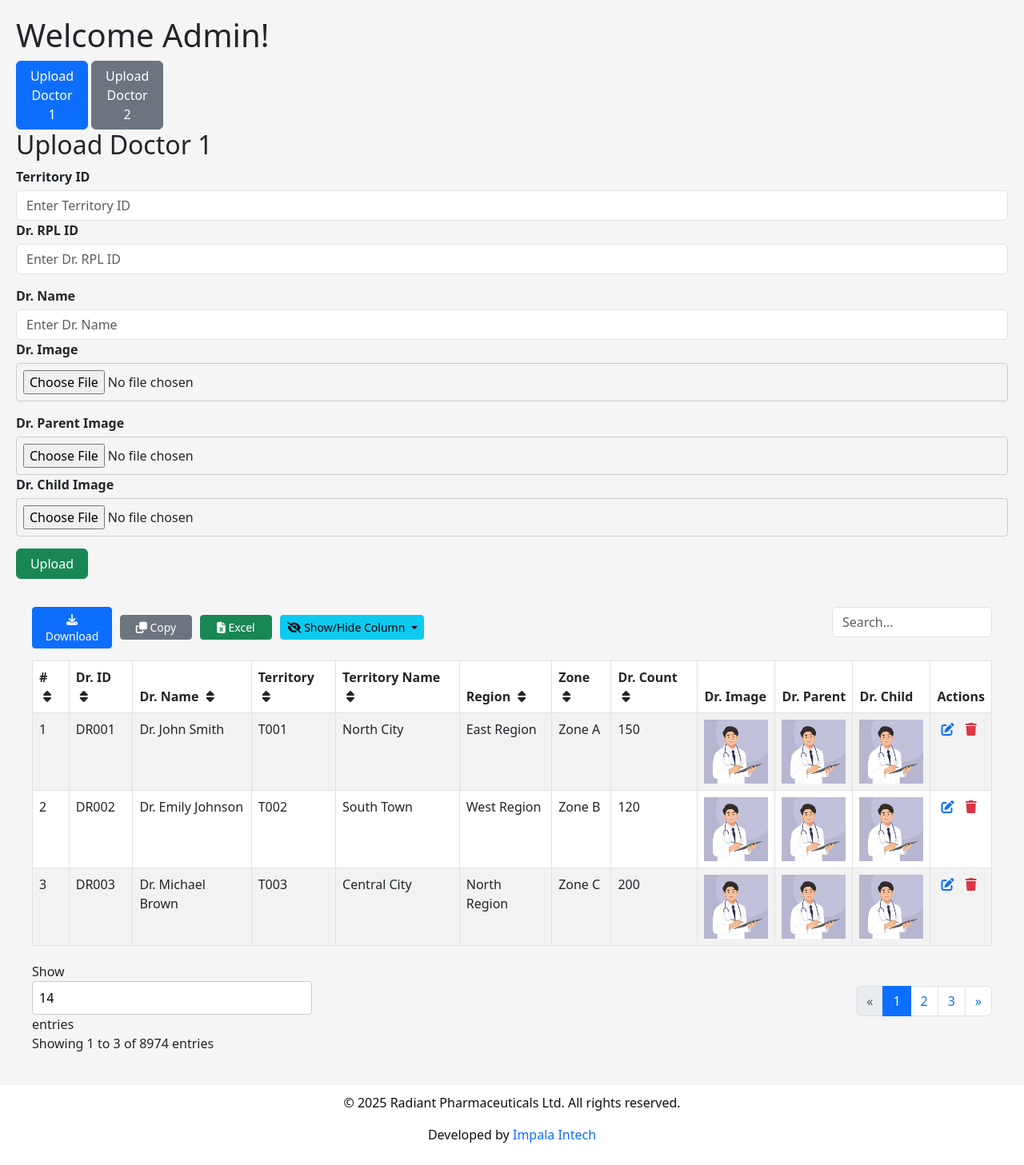
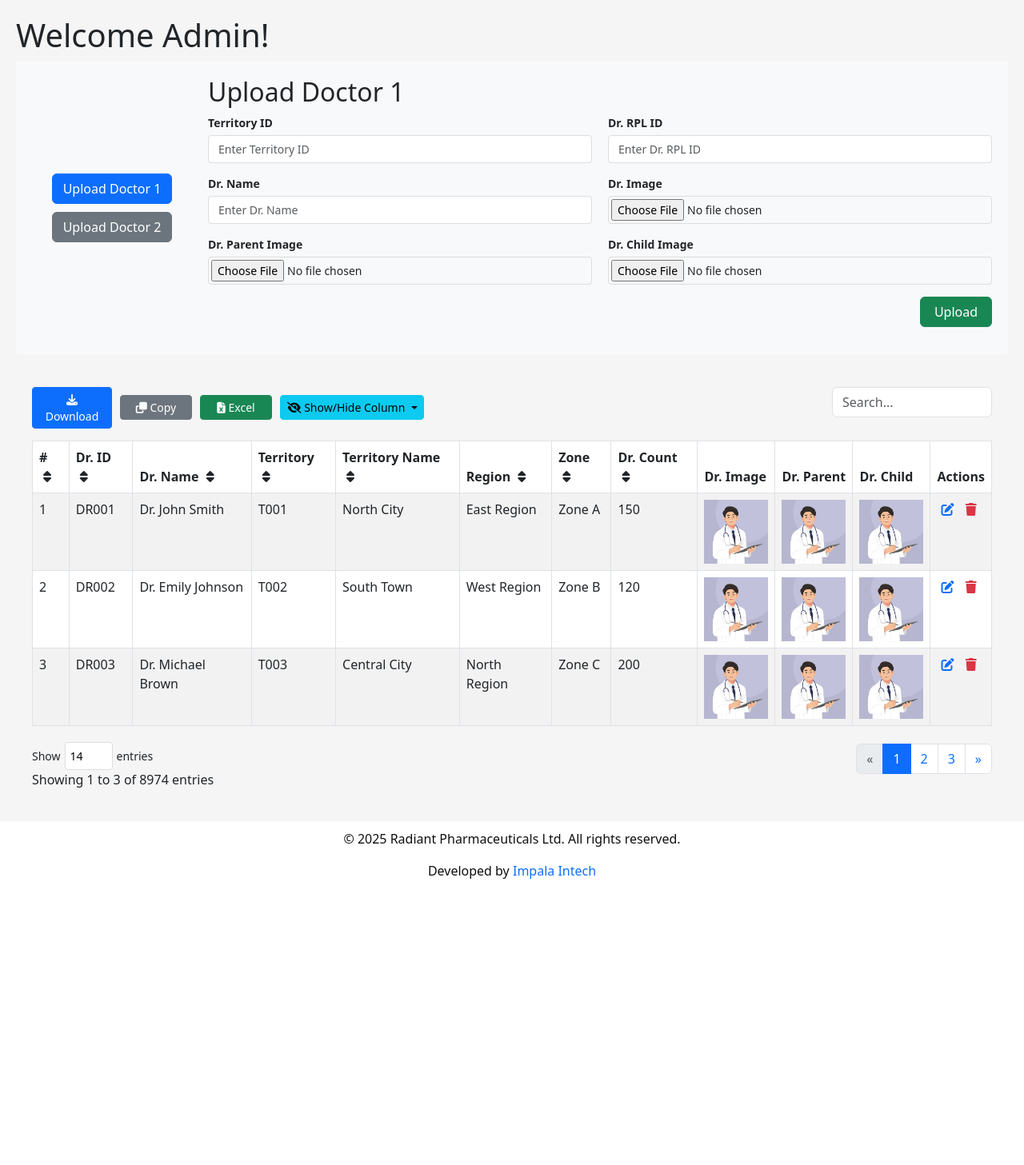
Before and after one commit to najmulislamnajim/exium-dr-3gen-image, a Django app: page /admin in a window 1280 px wide. Shown: the part 69-1526 px from the top of the page at 80% size. After the commit the page ends 1168 px from the top, so only its background shows below. Run offline with Django 5.2, Linux system fonts and the light colour scheme; the visitor is signed in with stand-in values (Sample User, id 1); data that the repository does not hold is empty.

Commit message:
add admin css

```diff
--- a/core/static/core/css/admin.css
+++ b/core/static/core/css/admin.css
@@ -47,6 +47,93 @@
 .left-actions button:first-child {
   width: 100px;
 }
-.dropdown button{
+.dropdown button {
   width: 180px !important;
 }
+.container {
+  width: 100% !important;
+}
+
+table-container {
+  width: 100% !important;
+}
+.rows-selector {
+  display: flex;
+  align-items: center;
+  gap: 5px;
+  font-size: 14px;
+}
+
+.rows-selector input {
+  width: 60px;
+  padding: 6px;
+  border: 1px solid #ddd;
+  border-radius: 4px;
+  font-size: 14px;
+}
+
+/* Upload Section Styles */
+.upload-section {
+  display: flex;
+  justify-content: space-between;
+  align-items: center;
+  margin-bottom: 20px;
+  padding: 20px;
+  background-color: #f8f9fa;
+  border-radius: 4px;
+}
+
+.upload-buttons {
+  display: flex;
+  flex-direction: column;
+  gap: 10px;
+  justify-content: center;
+  align-items: center;
+  width: 200px;
+}
+
+.upload-form {
+  flex: 1;
+  margin-left: 20px;
+}
+
+.upload-form h3 {
+  margin-bottom: 15px;
+  font-size: 18px;
+}
+
+.form-group {
+  margin-bottom: 15px;
+  display: flex;
+  gap: 20px;
+}
+
+.form-group div {
+  flex: 1;
+}
+
+.form-group label {
+  display: block;
+  margin-bottom: 5px;
+  font-size: 14px;
+}
+
+.form-group input[type="text"],
+.form-group input[type="file"] {
+  width: 100%;
+  padding: 6px 12px;
+  border: 1px solid #ddd;
+  border-radius: 4px;
+  font-size: 14px;
+}
+
+.form-group input[type="file"] {
+  padding: 3px;
+}
+
+.form-group.submit {
+  justify-content: flex-end;
+}
+.upload-buttons button {
+  width: 150px;
+}
```
Lines whose indentation alone changed are shown as unchanged.
